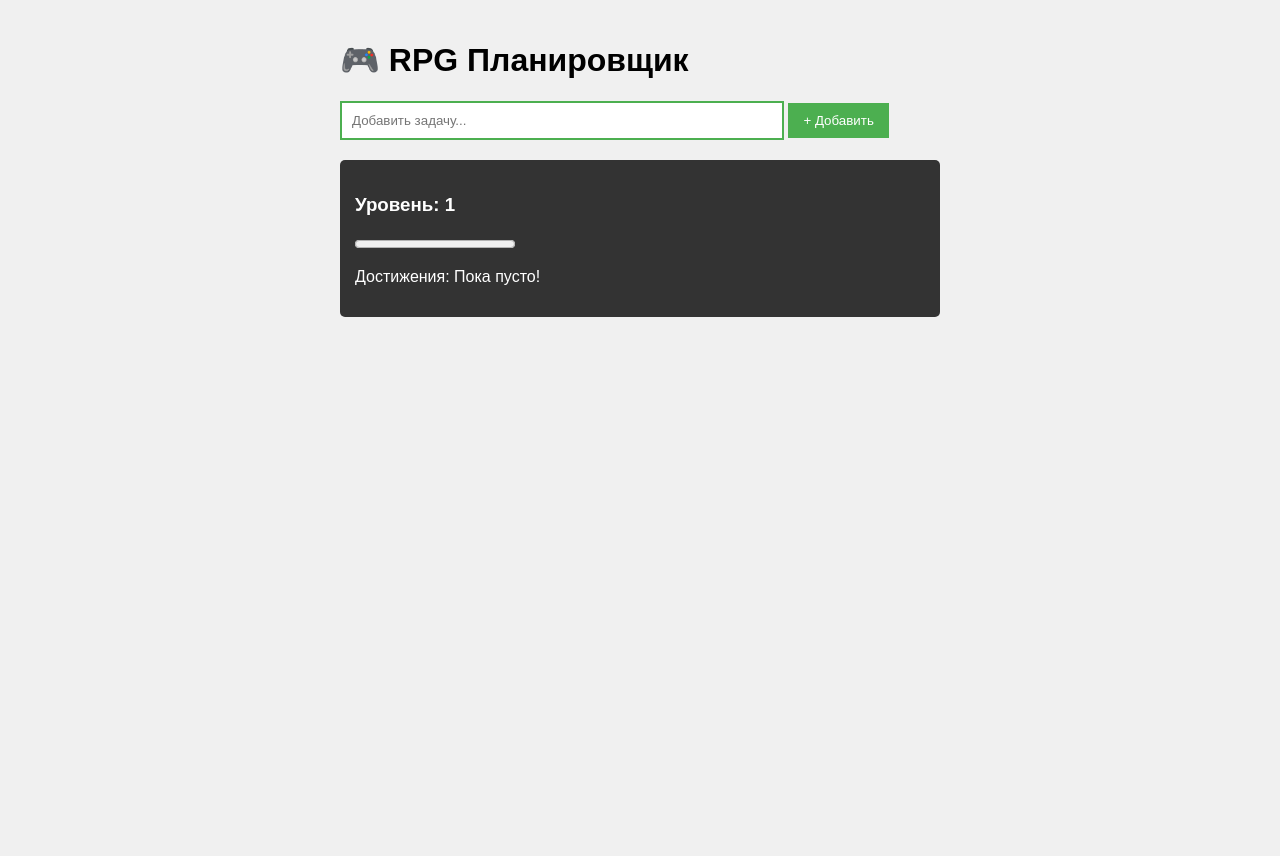
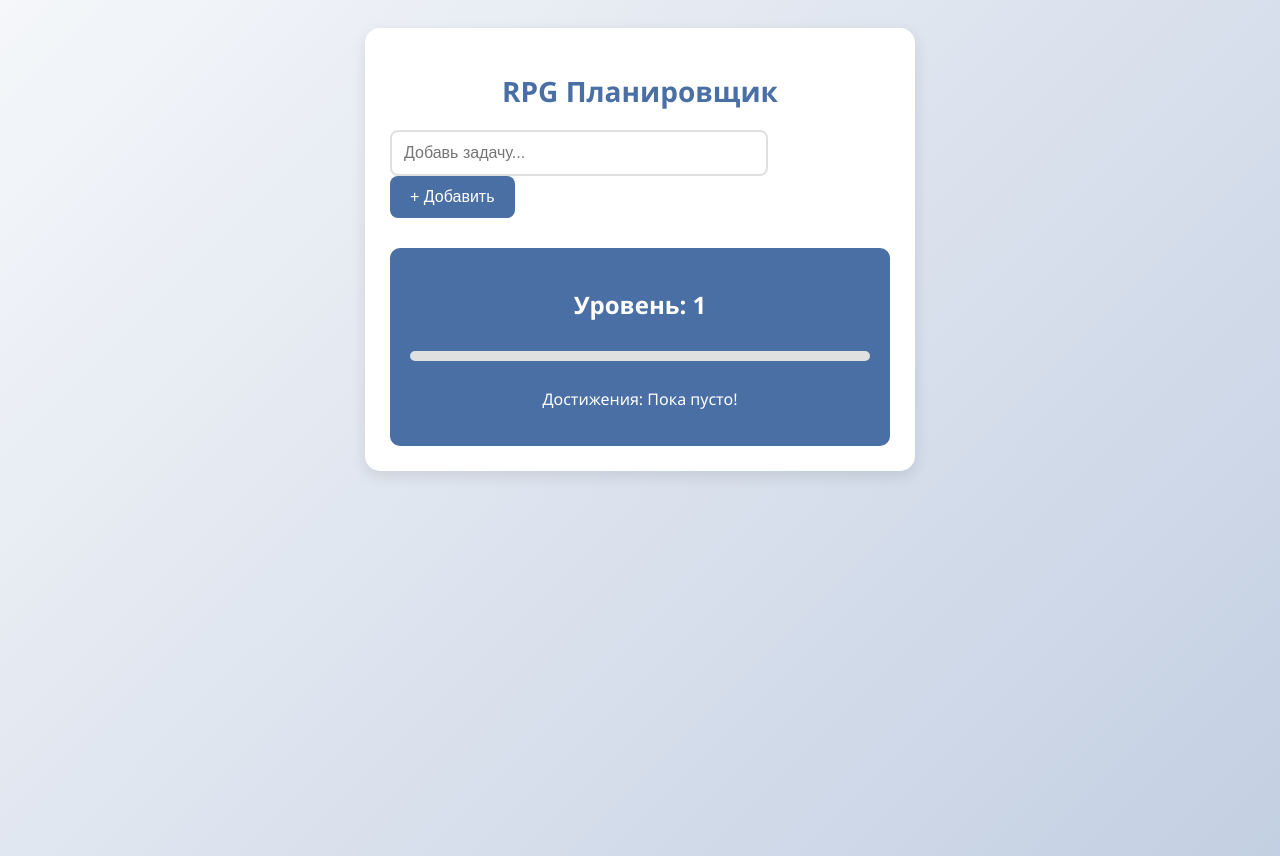
Before and after one commit to lazysunda6/RPG-planner-, a plain HTML site: page index.html in a window 1280 px wide. Before the commit the page ends 800 px from the top, so only its background shows below. Drawn offline with Linux system fonts and the light colour scheme.

Commit message:
Update index.html

```diff
--- a/index.html
+++ b/index.html
@@ -1,21 +1,113 @@
 <!DOCTYPE html>
-<html lang="ru">
+<html lang="en">
 <head>
   <meta charset="UTF-8">
   <meta name="viewport" content="width=device-width, initial-scale=1.0">
-    <title>RPG Планировщик</title>
-    <link rel="stylesheet" href="style.css">
+  <title>Task List</title>
+  <style>
+    /* Красивые стили */
+    body {
+      background: linear-gradient(135deg, #f5f7fa 0%, #c3cfe2 100%);
+      font-family: 'Segoe UI', Tahoma, sans-serif;
+      min-height: 100vh;
+      padding: 20px;
+    }
+
+    .container {
+      max-width: 500px;
+      margin: 0 auto;
+      background: white;
+      padding: 25px;
+      border-radius: 15px;
+      box-shadow: 0 5px 15px rgba(0,0,0,0.1);
+    }
+
+    h1 {
+      color: #4a6fa5;
+      text-align: center;
+      margin-bottom: 20px;
+      font-size: 28px;
+    }
+
+    #taskInput {
+      width: 70%;
+      padding: 12px;
+      border: 2px solid #e0e0e0;
+      border-radius: 8px;
+      font-size: 16px;
+      transition: border 0.3s;
+    }
+
+    #taskInput:focus {
+      border-color: #4a6fa5;
+      outline: none;
+    }
+
+    #addBtn {
+      padding: 12px 20px;
+      background: #4a6fa5;
+      color: white;
+      border: none;
+      border-radius: 8px;
+      cursor: pointer;
+      font-size: 16px;
+      transition: background 0.3s;
+    }
+
+    #addBtn:hover {
+      background: #3a5a80;
+    }
+
+    #taskList li {
+      background: #f8f9fa;
+      padding: 12px;
+      margin: 8px 0;
+      border-left: 4px solid #4a6fa5;
+      border-radius: 6px;
+      cursor: pointer;
+      transition: transform 0.2s;
+    }
+
+    #taskList li:hover {
+      transform: translateX(5px);
+    }
+
+    .rpg-stats {
+      margin-top: 30px;
+      background: #4a6fa5;
+      color: white;
+      padding: 20px;
+      border-radius: 10px;
+      text-align: center;
+    }
+
+    #xpBar {
+      width: 100%;
+      height: 10px;
+      margin: 10px 0;
+      border-radius: 5px;
+    }
+
+    #xpBar::-webkit-progress-bar {
+      background: #e0e0e0;
+      border-radius: 5px;
+    }
+
+    #xpBar::-webkit-progress-value {
+      background: #ffd700;
+      border-radius: 5px;
+    }
+  </style>
 </head>
 <body>
   <div class="container">
-        <h1>🎮 RPG Планировщик</h1>
-        <input type="text" id="taskInput" placeholder="Добавить задачу...">
+    <h1>RPG Планировщик</h1>
+    <input type="text" id="taskInput" placeholder="Добавь задачу...">
     <button id="addBtn">+ Добавить</button>
     <ul id="taskList"></ul>
-
     <div class="rpg-stats">
-            <h3>Уровень: <span id="level">1</span></h3>
-            <progress id="xpBar" value="0" max="100"></progress>
+      <h2>Уровень: <span id="level">1</span></h2>
+      <progress id="xpBar" max="100" value="0"></progress>
       <p id="achievementText">Достижения: Пока пусто!</p>
     </div>
   </div>
```
Lines whose indentation alone changed are shown as unchanged.
